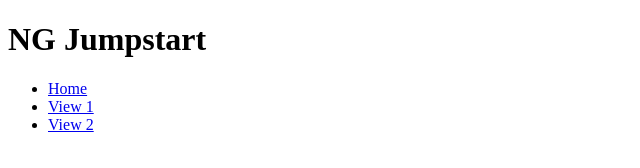
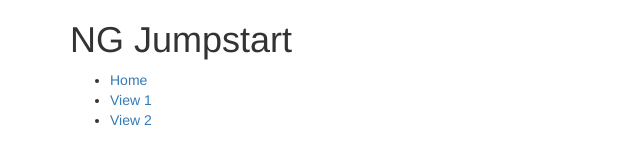
Before and after one commit to cmartin417/ng-jumpstart, a website: page public/index.html in a window 1280 px wide. Shown: the whole page, without its empty margins (0-640 px from the left). Drawn offline with nearby package versions, Linux system fonts and the light colour scheme.

Commit message:
adding some css files

```diff
--- a/bower.json
+++ b/bower.json
@@ -4,9 +4,8 @@
   "devDependencies": {
     "angular": "~1.0.7",
     "angular-mocks": "~1.0.7",
-    "bootstrap": "~2.3.2",
+    "bootstrap": "~3.0.0",
     "angular-bootstrap": "~0.3.0",
-    "angular-ui-router": "~0.0.1",
     "angular-ui-utils": "~0.0.3"
   },
   "dependencies": {
--- a/package.json
+++ b/package.json
@@ -18,7 +18,8 @@
   },
   "devDependencies": {
     "grunt": "~0.4.1",
-    "grunt-contrib-jasmine": "~0.5.2"
+    "grunt-contrib-jasmine": "~0.5.2",
+    "grunt-recess": "~0.4.0"
   },
   "license": "MIT"
 }
--- a/public/index.html
+++ b/public/index.html
@@ -3,6 +3,12 @@
 <head>
 	<meta charset="UTF-8">
 	<title>NG-Jumpstart</title>
+
+
+	<link rel="stylesheet" type="text/css" href="vendor/bootstrap/dist/css/bootstrap.css">
+	<link rel="stylesheet" type="text/css" href="vendor/bootstrap/dist/css/bootstrap-theme.css">
+	<link rel="stylesheet" type="text/css" href="vendor/font-awesome/css/font-awesome.css">
+	<link rel="stylesheet" type="text/css" href="css/app.css">
 
 	<script type="text/javascript" src="vendor/angular/angular.js"></script>
 	<script type="text/javascript" src="js/app/app.js"></script>
@@ -13,7 +19,7 @@
 </head>
 <body>
 
-	<div ng-controller="AppCtrl">
+	<div class="container" ng-controller="AppCtrl">
 		<h1>NG Jumpstart</h1>
 		<nav>
 			<ul>
```
Also changed, not shown: Gruntfile.js (+2 -6 lines), public/css/app.css (added).
